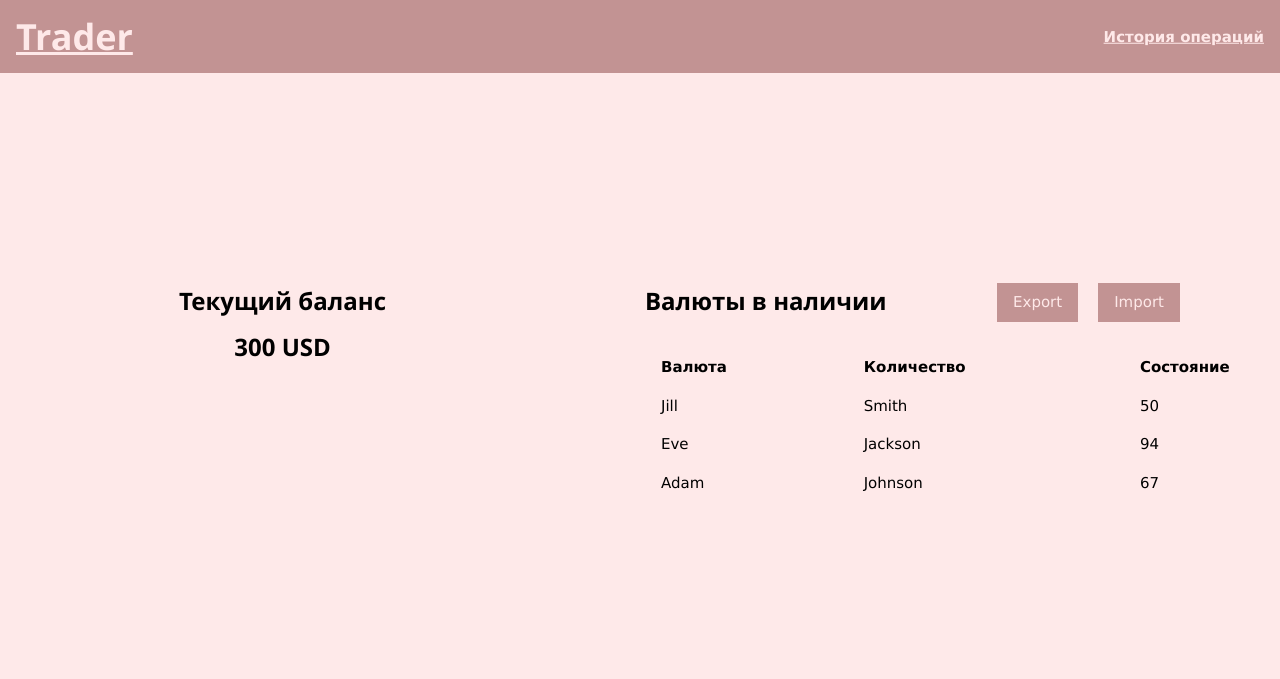
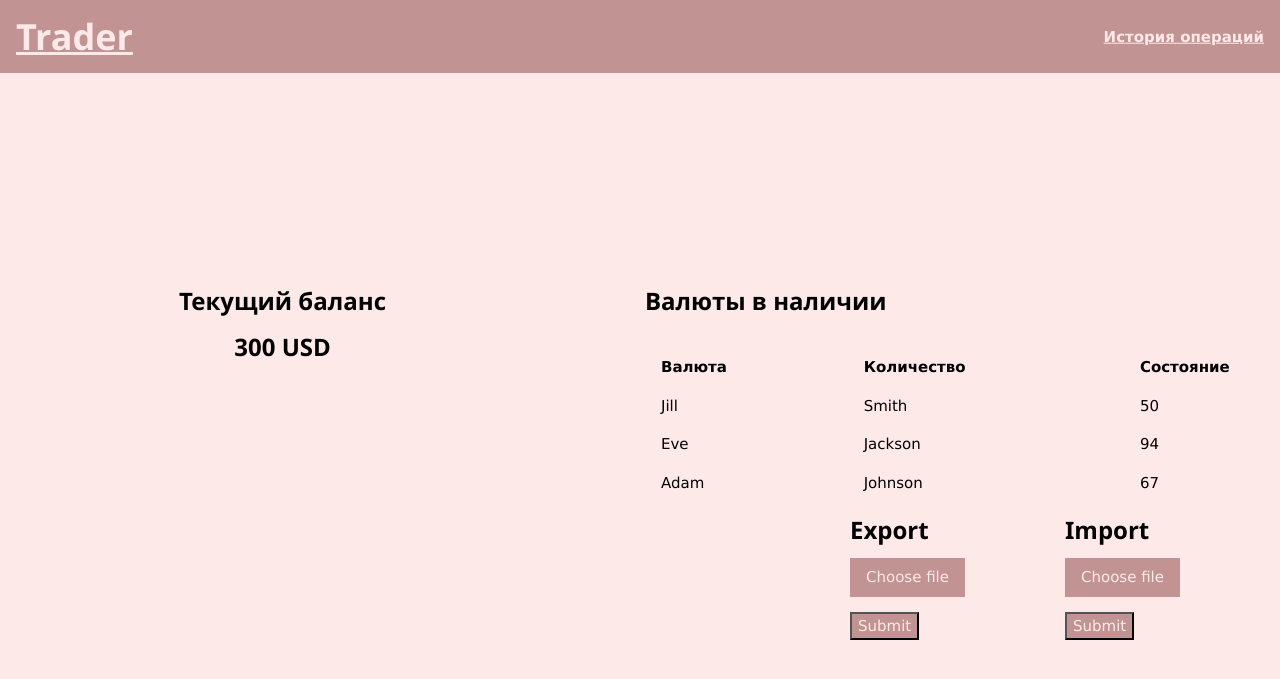
Before and after one commit to moevm/nosql2h21-crypto-neo4j, a Flask app: page /balance in a window 1280 px wide; the page is wider, and only the part inside the window is pictured. Shown: the top 679 px of that part. Run offline with Flask 2, Linux system fonts and the light colour scheme.

Commit message:
import + export html fix

```diff
--- a/templates/balance.html
+++ b/templates/balance.html
@@ -4,6 +4,7 @@
 <meta name="viewport" content="width=device-width, initial-scale=1">
 <meta charset="utf-8">
 <link rel="stylesheet" href="https://www.w3schools.com/w3css/4/w3.css">
+<link rel="stylesheet" type="text/css" href="style.css">
 <body style="background-color: #FEE9E9">
 
   <div class="w3-container" style="background-color:#C29393;">
@@ -28,8 +29,7 @@
   </div>
   <div class="w3-col l7" >
     <h3 style="font-weight: bold; float: left; margin-left: 100px">Валюты в наличии</h3>
-    <button class="w3-button" style="background-color: #C29393; color: #FEE9E9; float: right; margin: 10px; margin-right: 100px">Import</button>
-    <button class="w3-button" style="background-color: #C29393; color: #FEE9E9; float: right; margin: 10px;">Export</button>
+
     <div style="margin-top: 75px">
       <table class="w3-table" style="margin-left: 100px">
     <tr>
@@ -55,6 +55,33 @@
   </table>
     </div>
   </div>
+
+   <div>
+     <form action="/balance" method="post" enctype="multipart/form-data">
+      <div style="float: right; margin-right: 100px;">
+        <h3 style="font-weight: bold">Import</h3>
+        <input type="file" accept=".json" name="upload" id="upload" hidden/>
+        <label style="display: inline-block;background-color: #C29393; color: #FEE9E9;
+          font-family: sans-serif Verdana; cursor: pointer; padding-top: 10px; padding: 8px 16px;" for="upload">Choose file</label>
+        <p></p>
+        <input type="submit" value="Submit" style="display: inline-block ;background-color: #C29393; color: #FEE9E9;
+          font-family: sans-serif Verdana; cursor: pointer;">
+      </div>
+    </form>
+
+    <form action="/balance" method="post">
+      <div style="float: right; margin-right: 100px;">
+        <h3 style="font-weight: bold">Export</h3>
+        <input type="file" id="export" hidden/>
+        <label style="display: inline-block;background-color: #C29393; color: #FEE9E9;
+          font-family: sans-serif Verdana; cursor: pointer; padding-top: 10px; padding: 8px 16px;" for="export">Choose file</label>
+         <p></p>
+        <input type="submit" value="Submit" style="display: inline-block ;background-color: #C29393; color: #FEE9E9;
+          font-family: sans-serif Verdana; cursor: pointer;">
+      </div>
+    </form>
+   </div>
+
 </div>
 
 </body>
```
